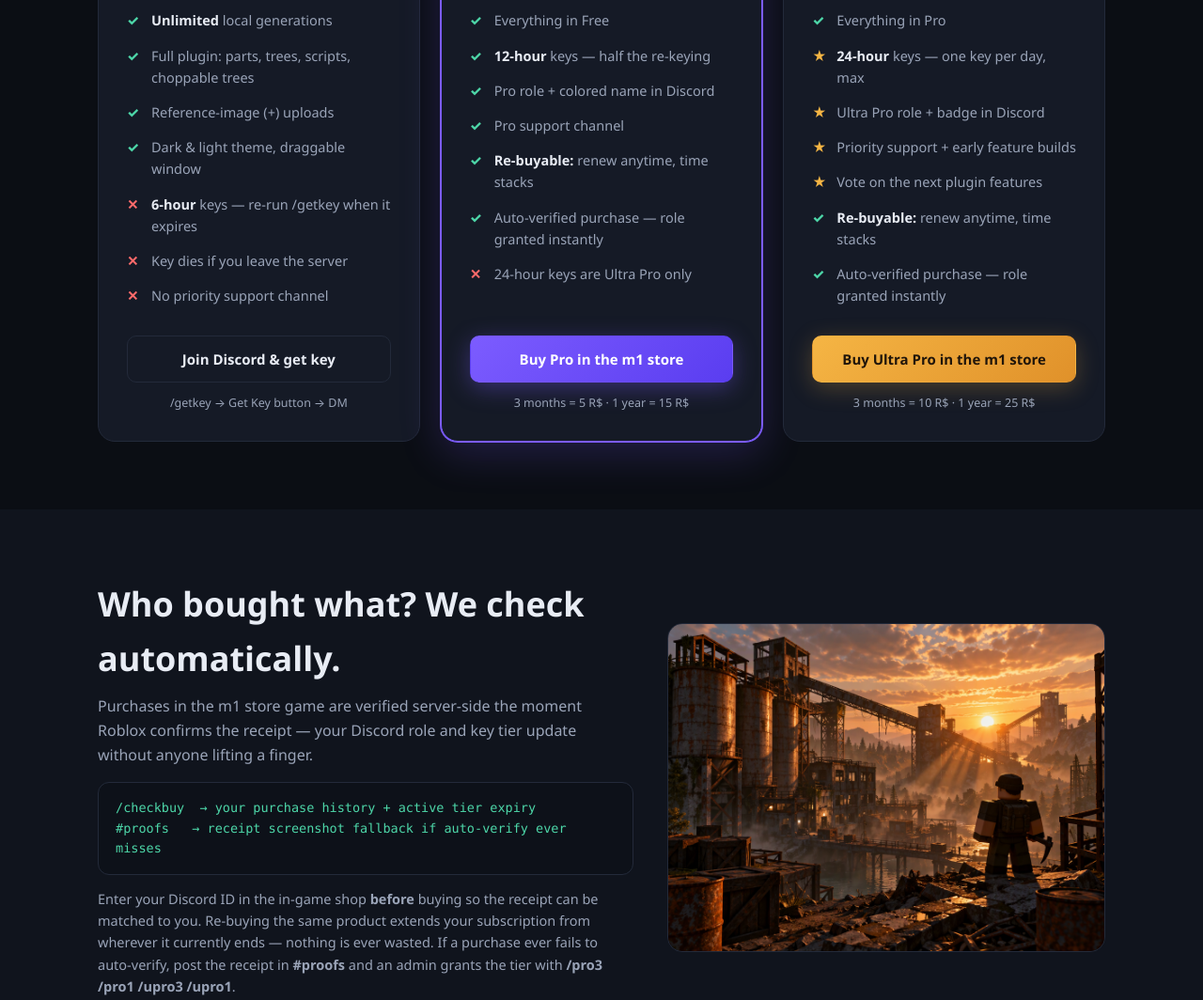
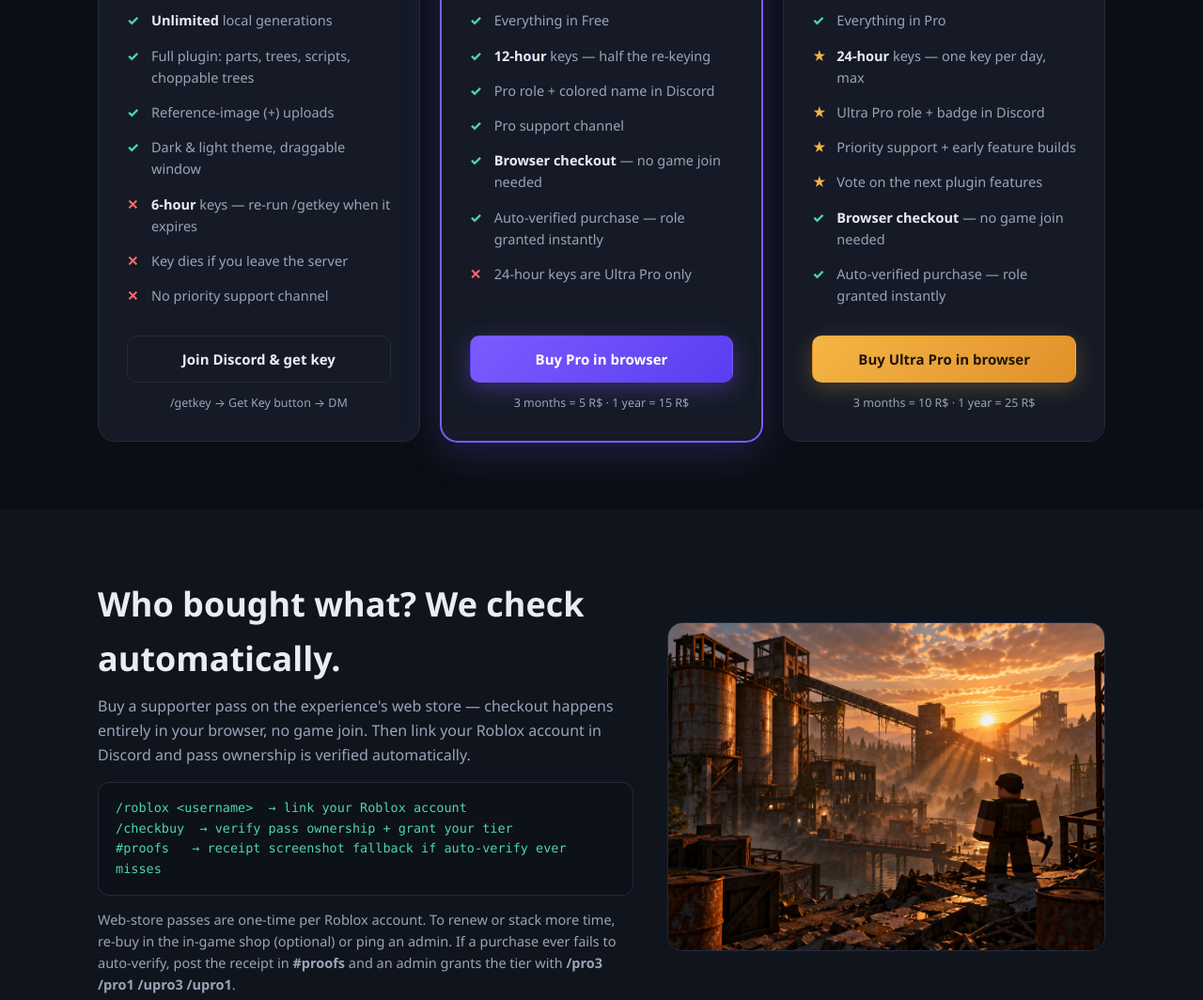
Before and after one commit to gepodev/grepe-ai, a plain HTML site: page index.html in a window 1280 px wide. Shown: the part 2186-3250 px from the top of the page at 94% size. Drawn offline with Linux system fonts and the light colour scheme.

Commit message:
Browser-only pass checkout: buy buttons to web store, /roblox + /checkbuy verify flow

```diff
--- a/index.html
+++ b/index.html
@@ -146,7 +146,7 @@
 <section id="pricing">
   <div class="wrap">
     <h2>Pick your key length</h2>
-    <p class="lead">The AI itself is free and unlimited on every tier — tiers only change how long a key stays valid before you press Get Key again. Paid tiers are <b>re-buyable</b>: buy again any time and the time stacks on top of what you have left.</p>
+    <p class="lead">The AI itself is free and unlimited on every tier — tiers only change how long a key stays valid before you press Get Key again. Paid tiers are bought <b>right in your browser</b> — no game join needed. Renewals stack on top of whatever time you have left.</p>
     <div class="tiers">
       <div class="tier">
         <h3>Free</h3>
@@ -174,11 +174,11 @@
           <li class="yes"><b>12-hour</b> keys — half the re-keying</li>
           <li class="yes">Pro role + colored name in Discord</li>
           <li class="yes">Pro support channel</li>
-          <li class="yes"><b>Re-buyable:</b> renew anytime, time stacks</li>
+          <li class="yes"><b>Browser checkout</b> — no game join needed</li>
           <li class="yes">Auto-verified purchase — role granted instantly</li>
           <li class="no">24-hour keys are Ultra Pro only</li>
         </ul>
-        <a class="btn btn-acc" href="https://www.roblox.com/games/81787993951575/">Buy Pro in the m1 store</a>
+        <a class="btn btn-acc" href="https://www.roblox.com/games/81787993951575/#!/store">Buy Pro in browser</a>
         <div class="rebuy">3 months = 5 R$ · 1 year = 15 R$</div>
       </div>
       <div class="tier">
@@ -191,10 +191,10 @@
           <li class="gold">Ultra Pro role + badge in Discord</li>
           <li class="gold">Priority support + early feature builds</li>
           <li class="gold">Vote on the next plugin features</li>
-          <li class="yes"><b>Re-buyable:</b> renew anytime, time stacks</li>
+          <li class="yes"><b>Browser checkout</b> — no game join needed</li>
           <li class="yes">Auto-verified purchase — role granted instantly</li>
         </ul>
-        <a class="btn btn-gold" href="https://www.roblox.com/games/81787993951575/">Buy Ultra Pro in the m1 store</a>
+        <a class="btn btn-gold" href="https://www.roblox.com/games/81787993951575/#!/store">Buy Ultra Pro in browser</a>
         <div class="rebuy">3 months = 10 R$ · 1 year = 25 R$</div>
       </div>
     </div>
@@ -206,10 +206,9 @@
     <div class="split">
       <div>
         <h2>Who bought what? We check automatically.</h2>
-        <p class="lead" style="margin-bottom:16px">Purchases in the m1 store game are verified server-side the moment Roblox confirms the receipt — your Discord role and key tier update without anyone lifting a finger.</p>
-        <div class="codebox">/checkbuy&nbsp;&nbsp;→ your purchase history + active tier expiry<br>#proofs&nbsp;&nbsp;&nbsp;→ receipt screenshot fallback if auto-verify ever misses</div>
-        <p style="color:var(--dim);font-size:14.5px">Enter your Discord ID in the in-game shop <b>before</b> buying so the receipt can be matched to you.
-          Re-buying the same product extends your subscription from wherever it currently ends — nothing is ever wasted.
+        <p class="lead" style="margin-bottom:16px">Buy a supporter pass on the experience's web store — checkout happens entirely in your browser, no game join. Then link your Roblox account in Discord and pass ownership is verified automatically.</p>
+        <div class="codebox">/roblox &lt;username&gt;&nbsp;&nbsp;→ link your Roblox account<br>/checkbuy&nbsp;&nbsp;→ verify pass ownership + grant your tier<br>#proofs&nbsp;&nbsp;&nbsp;→ receipt screenshot fallback if auto-verify ever misses</div>
+        <p style="color:var(--dim);font-size:14.5px">Web-store passes are one-time per Roblox account. To renew or stack more time, re-buy in the in-game shop (optional) or ping an admin.
           If a purchase ever fails to auto-verify, post the receipt in <b>#proofs</b> and an admin grants the tier with
           <b>/pro3 /pro1 /upro3 /upro1</b>.</p>
       </div>
```
